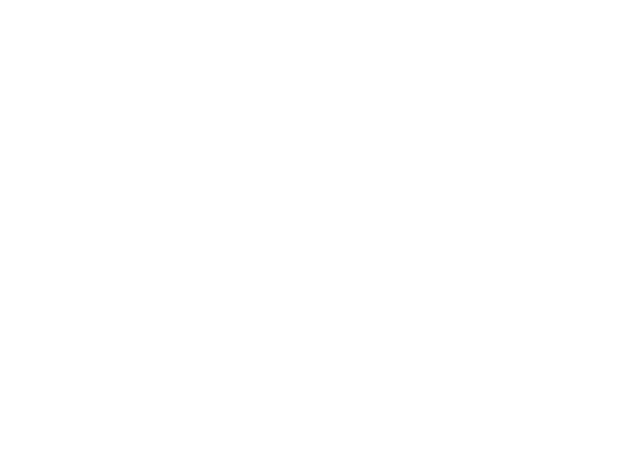
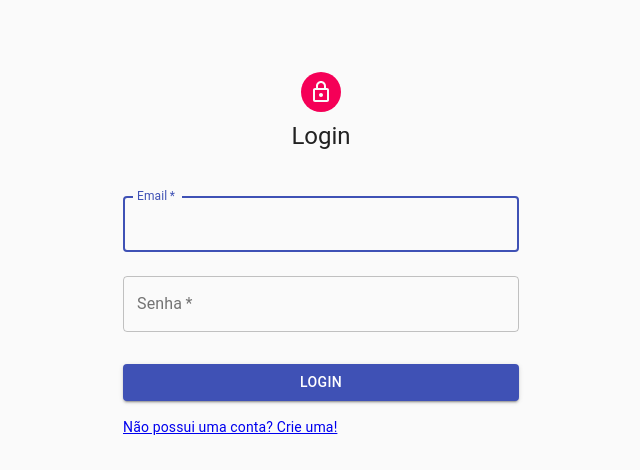
Before and after one commit to AntDavidLima/redux-app, a React (Create React App) app: page / in a window 1280 px wide. Shown: the top 470 px of the page, without its empty margins (319-959 px from the left). Built offline with nearby package versions, Linux system fonts and the light colour scheme.

Commit message:
routes authentication

```diff
--- a/package.json
+++ b/package.json
@@ -5,6 +5,7 @@
   "dependencies": {
     "@material-ui/core": "^4.11.4",
     "@material-ui/icons": "^4.11.2",
+    "@material-ui/lab": "^4.0.0-alpha.58",
     "@testing-library/jest-dom": "^5.11.4",
     "@testing-library/react": "^11.1.0",
     "@testing-library/user-event": "^12.1.10",
--- a/server.json
+++ b/server.json
@@ -33,9 +33,51 @@
   "users": [
     {
       "email": "antdavidlima@gmail.com",
-      "password": "$2a$10$rf5k13lJstTbdY93deJOSuRP5OwY1vbliEmSFbR04zeGrWi5r/RGC",
+      "password": "$2a$10$gQsGWeDPfiC2va7BG7k8Ze9xbraiDbSIEaW13nf.vhWIe7yHlIuAy",
       "name": "David Lima",
       "id": 1
+    },
+    {
+      "email": "antdavidlima2@gmail.com",
+      "password": "$2a$10$jN8ajmjs5uLfr4g6kdEpjOypzApH33mX/XLWb7F1d/yQNHEie5oAq",
+      "name": "David Lima",
+      "id": 2
+    },
+    {
+      "email": "antdavidlisma2@gmail.com",
+      "password": "$2a$10$03FqosPYvPvoeGVIv8IB.eouVQdhdK.MgDOili0owT2fy2AQWWZsq",
+      "name": "David Lima",
+      "id": 3
+    },
+    {
+      "email": "antdavidlisma2s@gmail.com",
+      "password": "$2a$10$BsjfRcMBRTNnLDFjA610BO4jc0P063AfSlXiCqRzTOhhL9EBHQiaG",
+      "name": "David Lima",
+      "id": 4
+    },
+    {
+      "email": "antda213vidlima@gmail.com",
+      "password": "$2a$10$TpPUJhkpAlex3BGMpww5werfHVNvXfLQQvtbaIBprMkQ5muCl3Fu2",
+      "name": "David Lima",
+      "id": 5
+    },
+    {
+      "email": "brenosouza@breno",
+      "password": "$2a$10$fjgOscE4vS38doHYzE.oq.NYUnuP08N4pP0092kv.hz8ocySXpfYG",
+      "name": "Breno Souza",
+      "id": 6
+    },
+    {
+      "email": "brenosouza1@breno",
+      "password": "$2a$10$wkyTfDWVeM4mm10d2ySdo.m.lpa4e345OlVdbrgxSbmt97bSgffpK",
+      "name": "Breno Souza",
+      "id": 7
+    },
+    {
+      "email": "asd@qwe",
+      "password": "$2a$10$HHnHNYbJFHJWmYXQG99vmu51eiCEBTFVEDSQa20Jxma59md1LDZlu",
+      "name": "David Lima",
+      "id": 8
     }
   ]
 }
--- a/src/components/Cart.js
+++ b/src/components/Cart.js
@@ -1,29 +1,29 @@
 import { useSelector } from 'react-redux';
+import IconButton from '@material-ui/core/IconButton';
+import ShoppingCartIcon from '@material-ui/icons/ShoppingCart';
+import { Link } from 'react-router-dom';
+import { useEffect, useState } from 'react';
 
 function Cart() {
+  const [totalItems, setTotalItems] = useState(0);
+
   const cart = useSelector(state => state.cart.items);
 
+  useEffect(() => {
+    if(cart.length !== 0) {
+      const quantity = cart.reduce((acc, current) => acc.quantity + current.quantity);
+      setTotalItems(quantity?.quantity ?? quantity);
+    }
+  }, [cart]);
+
   return(
-    <table>
-      <thead>
-        <tr>
-          <th>Produto</th>
-          <th>Preço</th>
-          <th>Quatidade</th>
-          <th>Subtotal</th>
-        </tr>
-      </thead>
-      <tbody>
-        {cart.map(item => (
-          <tr key={item.product.id}>
-            <td>{item.product.title}</td>
-            <td>{item.product.price}</td>
-            <td>{item.quantity}</td>
-            <td>{(item.product.price * item.quantity).toFixed(2)}</td>
-          </tr>
-        ))}
-      </tbody>
-    </table>
+    <>
+      <IconButton edge="end" aria-label="cart">
+        <Link to="/cart">
+          <ShoppingCartIcon /> {totalItems}
+        </Link>
+      </IconButton>
+    </>
   );
 }
 
--- /dev/null
+++ b/src/components/PrivateRoute.js
@@ -0,0 +1,20 @@
+import { Route, Redirect } from 'react-router-dom';
+
+import { isAuthenticated } from '../services/auth';
+
+function PrivateRoute({component: Component, ...rest}) {
+  return (
+    <Route
+      {...rest}
+      render={props =>
+        isAuthenticated() ? (
+          <Component {...props} />
+        ) : (
+          <Redirect to={{pathname: '/', state: {from: props.location}}} />
+        )
+      }
+    />
+  )
+}
+
+export default PrivateRoute;
--- /dev/null
+++ b/src/pages/Cart/index.js
@@ -0,0 +1,38 @@
+import { useSelector } from 'react-redux';
+import { Link } from 'react-router-dom';
+
+function Cart() {
+  const cart = useSelector(state => state.cart.items);
+
+  console.log(cart);
+
+  return(
+    <>
+      <table>
+        <thead>
+          <tr>
+            <th>Produto</th>
+            <th>Preço</th>
+            <th>Quatidade</th>
+            <th>Subtotal</th>
+          </tr>
+        </thead>
+        <tbody>
+          {cart.map(item => (
+            <tr key={item.product.id}>
+              <td>{item.product.title}</td>
+              <td>{item.product.price}</td>
+              <td>{item.quantity}</td>
+              <td>{(item.product.price * item.quantity).toFixed(2)}</td>
+            </tr>
+          ))}
+        </tbody>
+      </table>
+      <Link to="products">
+        Produtos
+      </Link>
+    </>
+  );
+}
+
+export default Cart;
--- a/src/pages/Catalog/index.js
+++ b/src/pages/Catalog/index.js
@@ -1,10 +1,14 @@
 import { useState, useEffect } from 'react';
+import AppBar from '@material-ui/core/AppBar';
+import Toolbar from '@material-ui/core/Toolbar';
+import Typography from '@material-ui/core/Typography';
 
 import './style.css';
 
 import api from '../../services/api';
 
 import CatalogItem from '../../components/CatalogItem';
+import Cart from '../../components/Cart';
 
 function Catalog() {
   const [catalog, setCatalog] = useState([]);
@@ -17,11 +21,22 @@ function Catalog() {
   }, []);
 
   return (
-    <div id="catalog-container">
-      {catalog.map(product => (
-        <CatalogItem key={product.id} product={product} />
-      ))}
-    </div>
+    <>
+      <AppBar position="static">
+        <Toolbar>
+          <Typography variant="h6">
+            Produtos
+          </Typography>
+          <Cart />
+        </Toolbar>
+      </AppBar>
+      <br />
+      <div id="catalog-container">
+        {catalog.map(product => (
+          <CatalogItem key={product.id} product={product} />
+        ))}
+      </div>
+    </>
   )
 }
 
--- a/src/pages/Login/index.js
+++ b/src/pages/Login/index.js
@@ -1,14 +1,18 @@
-import React from 'react';
+import React, {useState} from 'react';
 import Avatar from '@material-ui/core/Avatar';
 import Button from '@material-ui/core/Button';
 import CssBaseline from '@material-ui/core/CssBaseline';
 import TextField from '@material-ui/core/TextField';
-import { Link } from 'react-router-dom';
+import { Link, Redirect } from 'react-router-dom';
 import Grid from '@material-ui/core/Grid';
 import LockOutlinedIcon from '@material-ui/icons/LockOutlined';
 import Typography from '@material-ui/core/Typography';
 import { makeStyles } from '@material-ui/core/styles';
 import Container from '@material-ui/core/Container';
+import Alert from '@material-ui/lab/Alert';
+
+import api from '../../services/api';
+import { login, isAuthenticated } from '../../services/auth';
 
 const useStyles = makeStyles((theme) => ({
   paper: {
@@ -33,6 +37,22 @@ const useStyles = makeStyles((theme) => ({
 export default function SignIn() {
   const classes = useStyles();
 
+  const [email, setEmail] = useState('');
+  const [password, setPassword] = useState('');
+  const [error, setError] = useState('');
+  const [logged, setLogged] = useState(false);
+
+  async function handleSignIn(e) {
+    e.preventDefault();
+    try {
+      const response = await api.post('/signin', {email, password});
+      login(response.data.accessToken);
+      setLogged(isAuthenticated());
+    } catch (error) {
+      setError(error.response.data);
+    }
+  }
+
   return (
     <Container component="main" maxWidth="xs">
       <CssBaseline />
@@ -43,7 +63,9 @@ export default function SignIn() {
         <Typography component="h1" variant="h5">
           Login
         </Typography>
-        <form className={classes.form} noValidate>
+        <form className={classes.form} onSubmit={handleSignIn} noValidate>
+          {error !== '' && <Alert severity="error">{error}</Alert>}
+          <br />
           <TextField
             variant="outlined"
             margin="normal"
@@ -54,6 +76,8 @@ export default function SignIn() {
             name="email"
             autoComplete="email"
             autoFocus
+            type="email"
+            onChange={e => setEmail(e.target.value)}
           />
           <TextField
             variant="outlined"
@@ -65,7 +89,9 @@ export default function SignIn() {
             type="password"
             id="password"
             autoComplete="current-password"
+            onChange={e => setPassword(e.target.value)}
           />
+
           <Button
             type="submit"
             fullWidth
@@ -75,6 +101,8 @@ export default function SignIn() {
           >
             Login
           </Button>
+
+          {(logged || isAuthenticated()) && <Redirect to="/products" />}
           <Grid container>
             <Grid item>
               <Link to="/signin">
--- a/src/pages/Signin/index.js
+++ b/src/pages/Signin/index.js
@@ -1,14 +1,18 @@
-import React from 'react';
+import React, { useState } from 'react';
 import Avatar from '@material-ui/core/Avatar';
 import Button from '@material-ui/core/Button';
 import CssBaseline from '@material-ui/core/CssBaseline';
 import TextField from '@material-ui/core/TextField';
-import { Link } from 'react-router-dom';
+import { Link, Redirect } from 'react-router-dom';
 import Grid from '@material-ui/core/Grid';
 import LockOutlinedIcon from '@material-ui/icons/LockOutlined';
 import Typography from '@material-ui/core/Typography';
 import { makeStyles } from '@material-ui/core/styles';
 import Container from '@material-ui/core/Container';
+import Alert from '@material-ui/lab/Alert';
+
+import api from '../../services/api';
+import { login, isAuthenticated } from '../../services/auth';
 
 const useStyles = makeStyles((theme) => ({
   paper: {
@@ -31,6 +35,23 @@ const useStyles = makeStyles((theme) => ({
 }));
 
 export default function SignUp() {
+  const [name, setName] = useState('');
+  const [email, setEmail] = useState('');
+  const [password, setPassword] = useState('');
+  const [error, setError] = useState('');
+  const [logged, setLogged] = useState(false);
+
+  async function handleSignUp(e) {
+    e.preventDefault();
+    try {
+      const response = await api.post('/signup', {email, password, name});
+      login(response.data.accessToken);
+      setLogged(isAuthenticated());
+    } catch (error) {
+      setError(error.response.data);
+    }
+  }
+
   const classes = useStyles();
 
   return (
@@ -43,9 +64,11 @@ export default function SignUp() {
         <Typography component="h1" variant="h5">
           Cadastro
         </Typography>
-        <form className={classes.form} noValidate>
+        <form className={classes.form} onSubmit={handleSignUp}>
+          {error !== '' && <Alert severity="error">{error}</Alert>}
+          <br />
           <Grid container spacing={2}>
-            <Grid item xs={24} sm={12}>
+            <Grid item xs={12} sm={12}>
               <TextField
                 autoComplete="name"
                 name="name"
@@ -55,6 +78,7 @@ export default function SignUp() {
                 id="name"
                 label="Nome Completo"
                 autoFocus
+                onChange={e => setName(e.target.value)}
               />
             </Grid>
             <Grid item xs={12}>
@@ -66,6 +90,8 @@ export default function SignUp() {
                 label="Email"
                 name="email"
                 autoComplete="email"
+                onChange={e => setEmail(e.target.value)}
+                type="email"
               />
             </Grid>
             <Grid item xs={12}>
@@ -78,6 +104,7 @@ export default function SignUp() {
                 type="password"
                 id="password"
                 autoComplete="current-password"
+                onChange={e => setPassword(e.target.value)}
               />
             </Grid>
           </Grid>
@@ -90,9 +117,10 @@ export default function SignUp() {
           >
             Cadastrar
           </Button>
+          {(logged || isAuthenticated()) && <Redirect to="/products" />}
           <Grid container justify="flex-end">
             <Grid item>
-              <Link to="/login">
+              <Link to="/">
                 <span className="link">Já possui uma conta? Faça Login!</span>
               </Link>
             </Grid>
--- a/src/routes.js
+++ b/src/routes.js
@@ -1,13 +1,20 @@
-import { Switch, Route } from 'react-router-dom';
+import { Switch, Route, BrowserRouter } from 'react-router-dom';
 
 import Login from './pages/Login/index';
 import Signin from './pages/Signin/index';
+import Catalog from './pages/Catalog/index';
+import Cart from './pages/Cart/index';
+import PrivateRoute from './components/PrivateRoute';
 
 export default function Routes() {
   return (
-    <Switch>
-      <Route exact path='/login' component={Login} />
-      <Route exact path='/signin' component={Signin} />
-    </Switch>
+    <BrowserRouter>
+      <Switch>
+        <Route exact path='/' component={Login} />
+        <Route path='/signin' component={Signin} />
+        <PrivateRoute path='/products' component={Catalog} />
+        <PrivateRoute path='/cart' component={Cart} />
+      </Switch>
+    </BrowserRouter>
   )
 }
--- a/src/services/api.js
+++ b/src/services/api.js
@@ -1,7 +1,19 @@
 import axios from 'axios';
+
+import { getToken } from './auth';
 
 const api = axios.create({
   baseURL: 'http://localhost:3333',
 });
 
+api.interceptors.request.use(async config => {
+  const token = getToken();
+
+  if(token) {
+    config.headers.Authorization = `Bearer ${token}`;
+  }
+
+  return config;
+})
+
 export default api;
```
Also changed, not shown: 1 other file (tests, documents, lock files or other folders).
